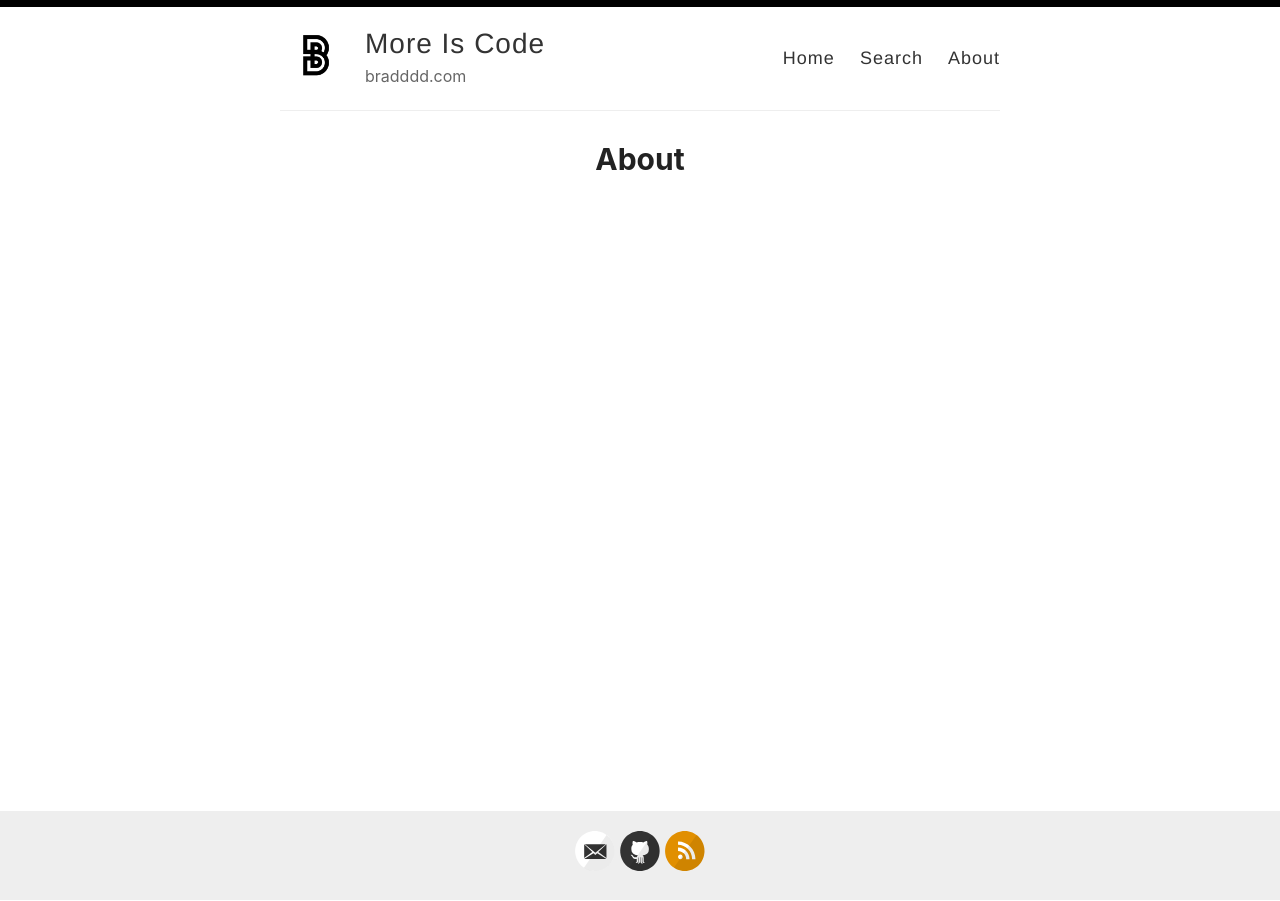
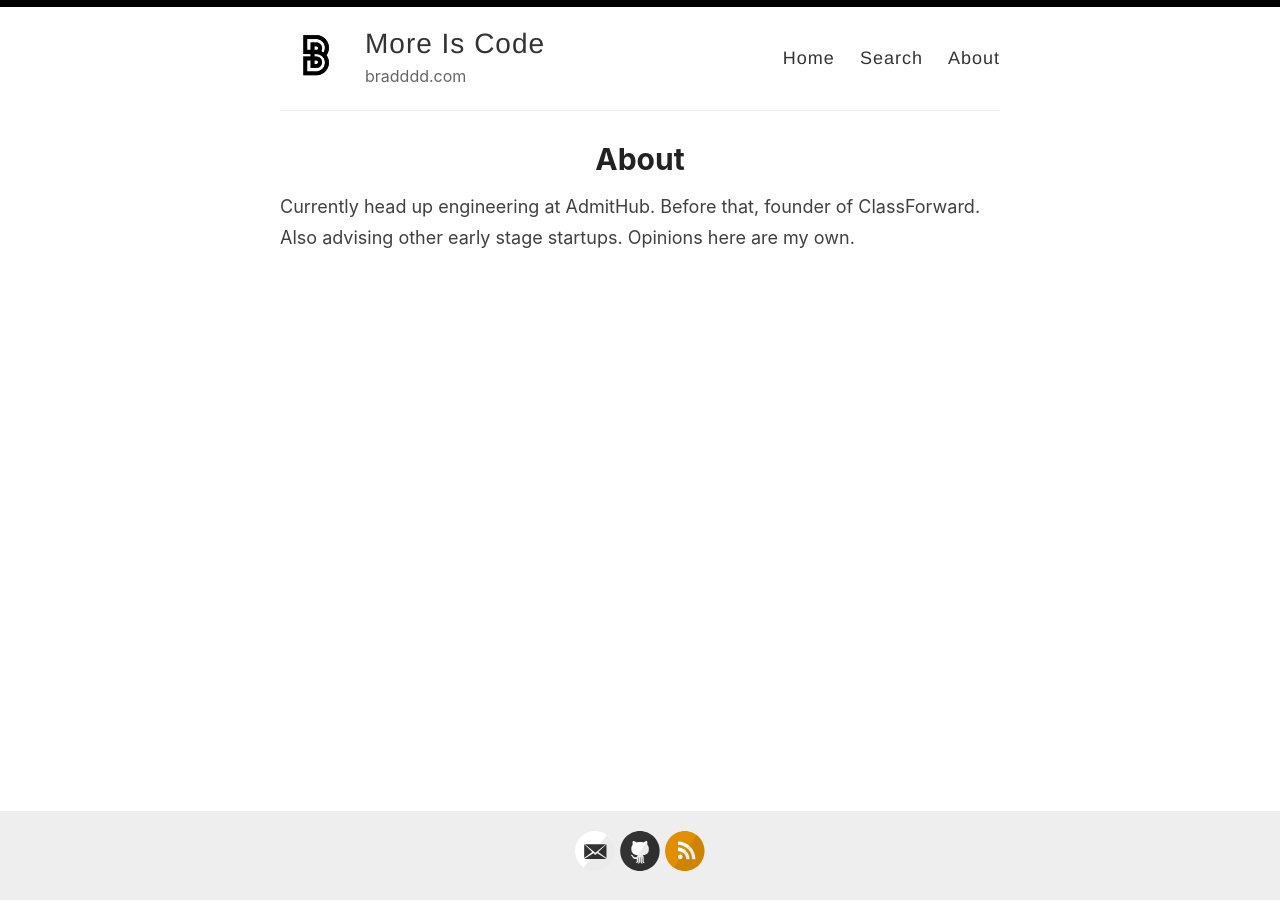
Before and after one commit to bradddd/bradddd.github.io, a Jekyll site: the page built from _pages/about.md, in a window 1280 px wide. Built offline with Jekyll 4.4.1, drawn with Linux system fonts in a browser that asks for light colours.

Commit message:
Update about.md

```diff
--- a/_pages/about.md
+++ b/_pages/about.md
@@ -3,3 +3,5 @@ layout: page
 title: About
 permalink: /about/
 ---
+
+Currently head up engineering at AdmitHub. Before that, founder of ClassForward. Also advising other early stage startups. Opinions here are my own.
```
